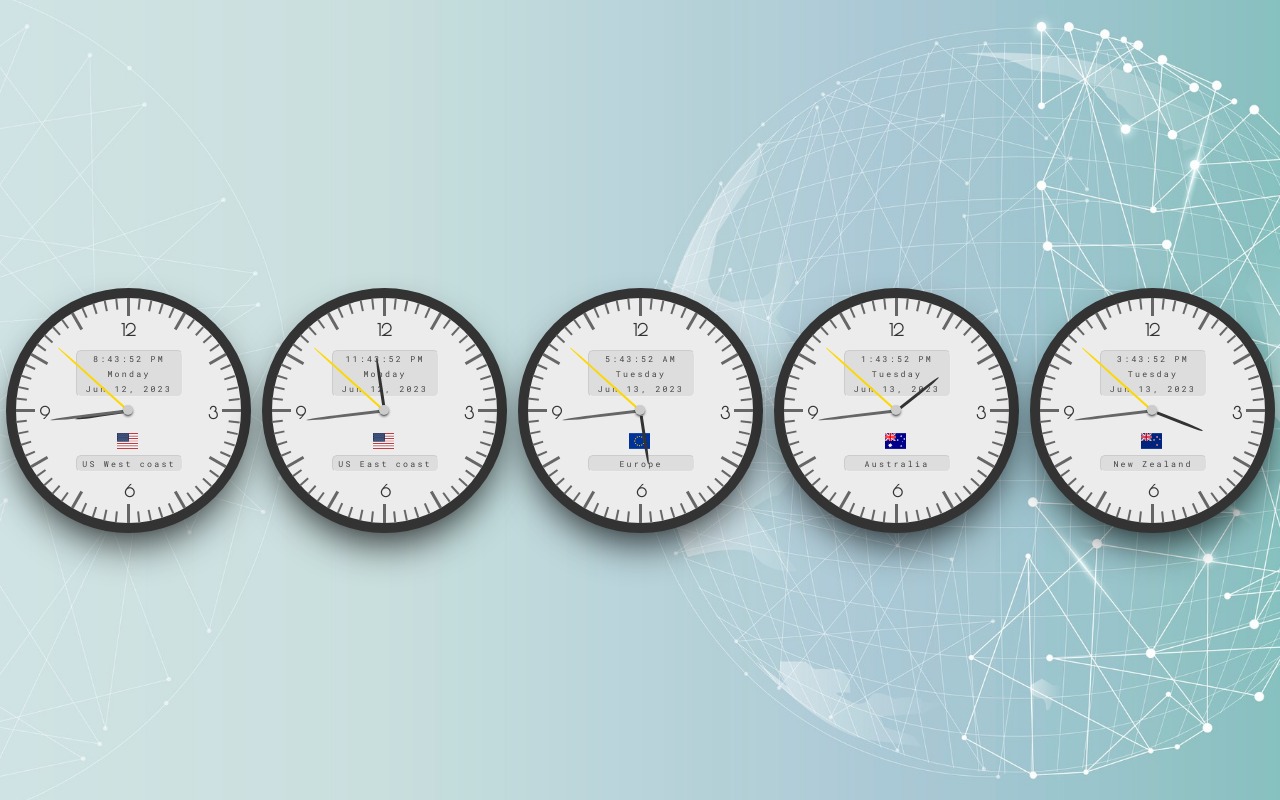
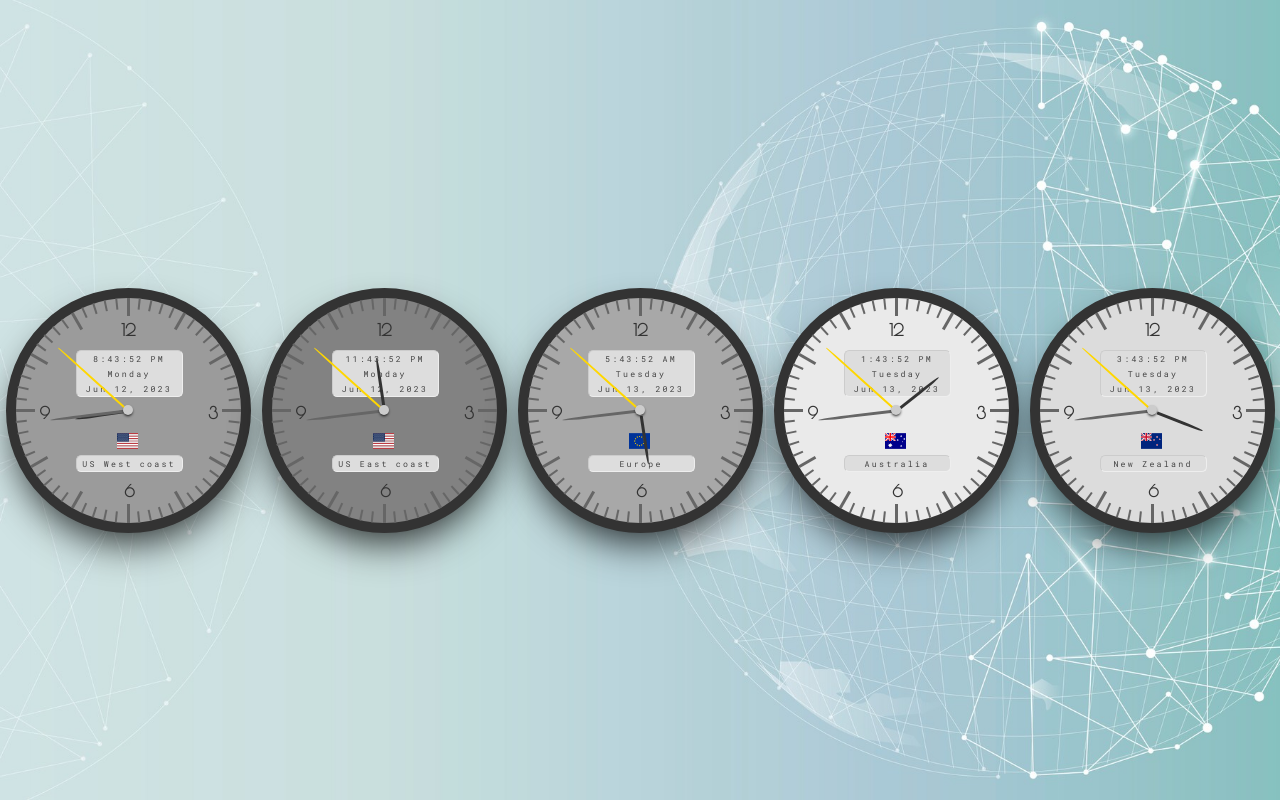
Before and after one commit to GrimaceOfDespair/marigold-clocks, a Vue app: page / in a window 1280 px wide. Built offline with nearby package versions, Linux system fonts and the light colour scheme.

Commit message:
Apply shade on eve/night

```diff
--- a/src/components/Clock.vue
+++ b/src/components/Clock.vue
@@ -1,6 +1,6 @@
 <template>
   <div class="container">
-    <div class="clock">
+    <div class="clock" :style="{ backgroundColor: color }">
       <div>
         <div class="info date">{{ time }}<br />{{ day }}<br />{{ date }}</div>
         <div class="info label">{{ label }}</div>
@@ -30,6 +30,7 @@ const props = defineProps({
   label: String,
   flag: String,
   timezone: String,
+  color: String,
 })
 
 const weekday = [
@@ -48,6 +49,14 @@ const sDeg = ref(0);
 const day = ref(weekday[0]);
 const date = ref('');
 const time = ref('');
+const daylight = 0xEC;
+const night = 0x80;
+const color = ref(createColor(daylight));
+
+function createColor(intValue) {
+  const c = Math.round(intValue).toString(16);
+  return '#' + c + c + c;
+}
 
 function clock() {
   const
@@ -67,6 +76,9 @@ function clock() {
   });
   time.value = timezoneDate.toLocaleTimeString("en-US");
   day.value = weekday[timezoneDate.getDay()];
+
+  const lightness = 1 - (1 + Math.cos(hours / 12 * Math.PI)) / 2;
+  color.value = createColor(night + lightness * (daylight - night));
 }
 
 setInterval(() => clock(), 100);
@@ -80,7 +92,6 @@ setInterval(() => clock(), 100);
 }
 
 .clock {
-  background: #ececec;
   width: 300px;
   height: 300px;
   margin: 8% auto 0;
```
